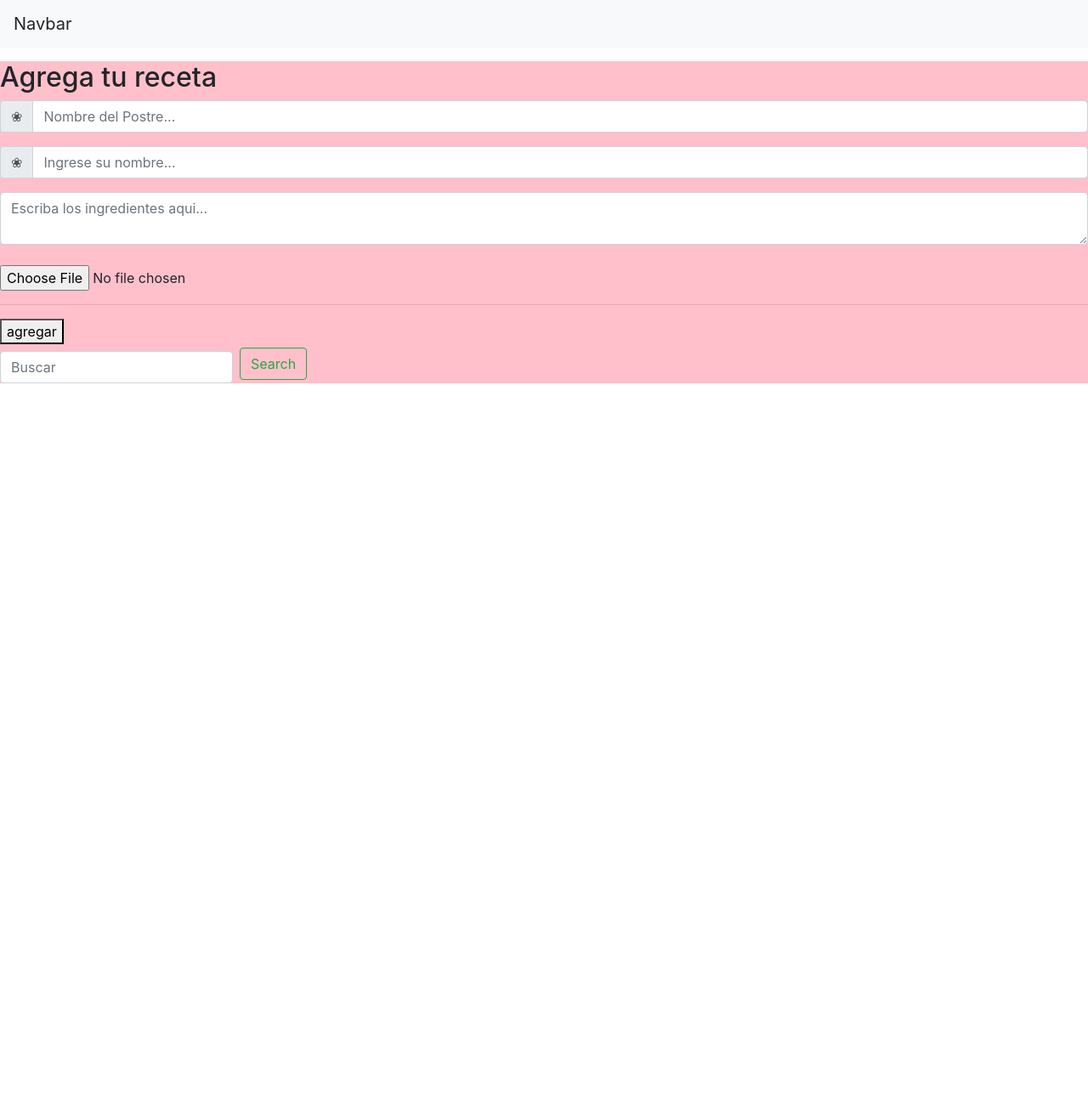
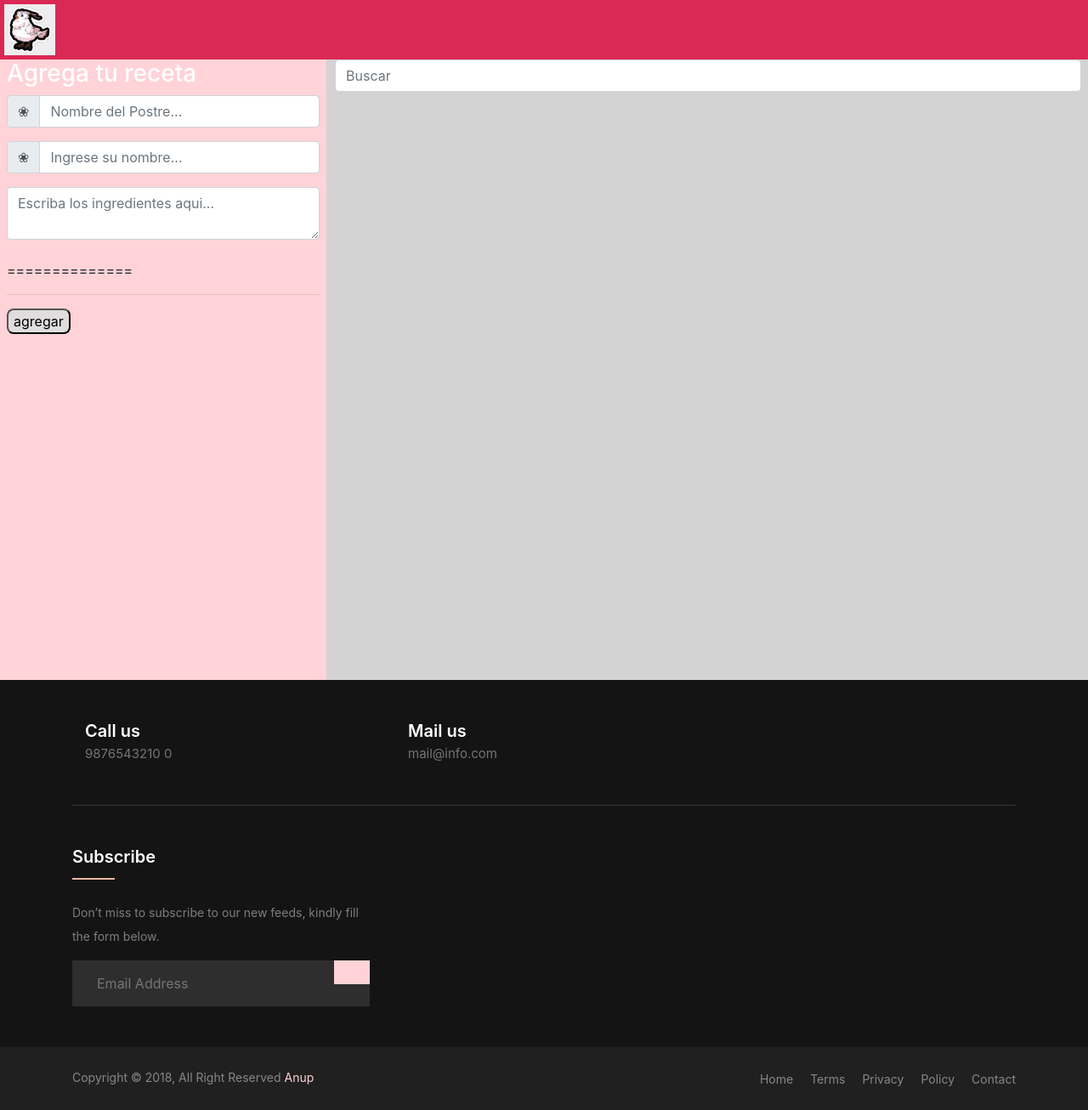
Before and after one commit to magalyleija/VueProject, a Vue app: page / in a window 1280 px wide. Shown: the whole page at 85% size. Before the commit the page ends 800 px from the top, so only its background shows below. Built offline with nearby package versions, Linux system fonts and the light colour scheme.

Commit message:
ultimosDetalles

```diff
--- /dev/null
+++ b/public/estiloNav.css
@@ -0,0 +1,15 @@
+#nav{
+    position: fixed;
+    top:0;
+    left:0;
+    height: 70px;
+    width: 100%;
+    z-index: 1;
+    /* background: rgb(254, 128, 149) */
+    background: #DB2955;
+  }
+  #firo{
+    float: left;
+    margin-top: 5px;
+    margin-left: 5px;
+  }
--- a/public/index.html
+++ b/public/index.html
@@ -4,7 +4,7 @@
     <meta charset="utf-8">
     <meta http-equiv="X-UA-Compatible" content="IE=edge">
     <meta name="viewport" content="width=device-width,initial-scale=1.0">
-    <link rel="icon" href="%= BASE_URL %>favicon.ico">
+    <link rel="icon" src="@/assets/logo.png">
     <link rel="stylesheet" href="https://stackpath.bootstrapcdn.com/bootstrap/4.3.1/css/bootstrap.min.css" integrity="sha384-ggOyR0iXCbMQv3Xipma34MD+dH/1fQ784/j6cY/iJTQUOhcWr7x9JvoRxT2MZw1T" crossorigin="anonymous">
     <title>postres</title>
   </head>
--- a/src/App.vue
+++ b/src/App.vue
@@ -1,23 +1,27 @@
 <template>
   <div id="app">
-    <div id="nav">
       <Navbar></Navbar>
       <AgregaRece></AgregaRece>
-
+      <Footer></Footer>
     </div>
-  </div>
 </template>
 
 <script>
 import Navbar from "./components/Navbar.vue";
 import AgregaRece from "./components/AgregaRece.vue";
-//import PlanTar from "./components/PlanTar.vue";
+import Sidebar from "./components/Sidebar.vue";
+import Recipes from "./components/Recipes.vue";
+import Footer from "./components/Footer.vue";
+
 
 export default {
   name: "app",
   components: {
     Navbar,
-    AgregaRece
+    Sidebar,
+    Recipes,
+    AgregaRece,
+    Footer
   }
 };
 </script>
--- a/src/components/AgregaRece.vue
+++ b/src/components/AgregaRece.vue
@@ -1,69 +1,85 @@
 <template>
-  <div class="mt-3" id="Receta">
-    <h2>{{titulo}}</h2>
+  <div id="Receta">
+
+    <div id="sidebar">
+      <h3>{{titulo}}</h3>
       <div class="input-group mb-3">
         <div class="input-group-prepend">
           <span class="input-group-text" id="basic-addon1">❀</span>
         </div>
-      <input v-model="nuevoTitulo"
+        <input
+          v-model="nuevoTitulo"
           v-on:keyup.enter="agregarTitulo"
           type="text"
           class="form-control"
           placeholder="Nombre del Postre..."
           aria-label="Dessert"
-        aria-describedby="basic-addon1">
+          aria-describedby="basic-addon1"
+        >
       </div>
 
       <div class="input-group mb-3">
         <div class="input-group-prepend">
           <span class="input-group-text" id="basic-addon1">❀</span>
         </div>
-      <input v-model="nuevoUsuario"
+        <input
+          v-model="nuevoUsuario"
           v-on:keyup.enter="agregarUsuario"
           type="text"
           class="form-control"
           placeholder="Ingrese su nombre..."
           aria-label="Username"
-        aria-describedby="basic-addon1">
+          aria-describedby="basic-addon1"
+        >
       </div>
 
       <div class="input-group">
-      <textarea v-model="nuevaReceta"
+        <textarea
+          v-model="nuevaReceta"
           class="form-control"
           aria-label="With textarea"
-        placeholder="Escriba los ingredientes aqui...">
-      </textarea>
+          placeholder="Escriba los ingredientes aqui..."
+        ></textarea>
       </div>
 
       <br>
-    <input type="file">
+      ==============
       <hr>
-    <input  id="inp" type="text">
+      <input id="inp" type="text">
       <button id="agregar" @click="agregarTodo">agregar</button>
-    <button id="editar" @click="editarTarjeta" >editar</button>
+      <button id="editar" @click="editarTarjeta">editar</button>
       <button id="cancelar" @click="cancelar">cancelar</button>
-<!--<h6>{{nuevoUsuario}}</h6>-->
-<!--<h6>{{nuevoTitulo}}</h6>-->
-<!--<h6>{{nuevaReceta}}</h6>-->
+    </div>
 
+    <div id="recipes">
       <form class="form-inline">
-        <input id="buscar" class="form-control mr-sm-2" type="search" placeholder="Buscar">
-        <button class="btn btn-outline-success my-2 my-sm-0" type="submit"
-        @click="buscarDatos">Search</button>
+        <input
+          id="buscar"
+          v-model="search"
+          class="form-control mr-sm-2"
+          type="search"
+          placeholder="Buscar"
+          size="100%"
+        >
       </form>
-
-    <div>
-      <div id="card" class="card" style="width: 18rem" v-for="(item,index) of recetas" :key="item.id">
+      <div class="container">
+        <div class="row">
+            <div
+              id="card"
+              class="card mb-4"
+              style="width: 18rem"
+              v-for="(titulo,index) in busqueda"
+              :key="titulo.id"
+            >
               <img src="@/assets/Miira.jpg" class="card-img-top">
               <div class="card-body">
-          <h5 id="NomPost" class="card-title">{{item.lsnuevoTitulo}}</h5>
-          <h6 id="NomUss">{{item.lsnuevoUsuario}}</h6>
-          <p id="ReceUss"
-            class="card-text"
-          >{{item.lsnuevaReceta}}</p>
-          <!--<a href="#" class="btn btn-primary">Go somewhere</a>-->
-          <button id="editarCopy" class="btn-info" @click="editarCopy(0)" >✓</button>
-          <button class="btn-danger" @click="eliminar(index)">⌫</button>
+                <h5 id="NomTit" class="card-title">{{titulo.lsnuevoTitulo}}</h5>
+                <h6 id="NomUss">{{titulo.lsnuevoUsuario}}</h6>
+                <p id="ReceUss" class="card-text">{{titulo.lsnuevaReceta}}</p>
+                <button id="editarCopy" class="btn-info" @click="editarCopy(index)">✓</button>
+                <button id="eliminar" class="btn-danger" @click="eliminar(index)">⌫</button>
+              </div>
+            </div>
         </div>
       </div>
     </div>
@@ -80,53 +96,77 @@ export default {
       recetas: [],
       nuevoUsuario: "",
       nuevoTitulo: "",
-      nuevaReceta: ""
+      nuevaReceta: "",
+      search: ""
     };
   },
   methods: {
-    agregarTodo(){
+    limpiar(){
+      this.nuevoUsuario = "";
+      this.nuevoTitulo  = "";
+      this.nuevaReceta  = "";
+    },
+    setLocStor(){
+      localStorage.setItem("postres-vue", JSON.stringify(this.recetas));
+    },
+    vistaBotonesDesaparecer(){
+      document.getElementById("agregar").style.display  = "block";
+      document.getElementById("editar").style.visibility   = "hidden";
+      document.getElementById("cancelar").style.visibility = "hidden";
+    },
+    vistaBotonesAparecer(){
+      document.getElementById("agregar").style.display = "none";
+      document.getElementById("editar").style.visibility = "visible";
+      document.getElementById("cancelar").style.visibility = "visible";
+    },
+    ussaJson(index){
+      this.nuevoTitulo  = this.recetas[index].lsnuevoTitulo;
+      this.nuevoUsuario = this.recetas[index].lsnuevoUsuario;
+      this.nuevaReceta  = this.recetas[index].lsnuevaReceta;
+    },
+    jsonaUss(index){
+      this.recetas[index].lsnuevoTitulo  = this.nuevoTitulo;
+      this.recetas[index].lsnuevoUsuario = this.nuevoUsuario;
+      this.recetas[index].lsnuevaReceta  = this.nuevaReceta;
+    },
+    agregarTodo() {
       this.recetas.push({
         lsnuevoTitulo: this.nuevoTitulo,
         lsnuevoUsuario: this.nuevoUsuario,
         lsestado: false,
         lsnuevaReceta: this.nuevaReceta
       });
-      //console.log(this.recetas);
-      this.nuevoUsuario = "";
-      this.nuevoTitulo = "";
-      this.nuevaReceta = "";
-      localStorage.setItem('postres-vue', JSON.stringify(this.recetas));
+      this.limpiar();
+      this.setLocStor();
     },
-    buscarDatos(){ },
-
-    editarCopy(index){
-      this.nuevoTitulo  = this.recetas[index].lsnuevoTitulo;
-      this.nuevoUsuario = this.recetas[index].lsnuevoUsuario;
-      this.nuevaReceta  = this.recetas[index].lsnuevaReceta;
-      document.getElementById('inp').value = index;
-      document.getElementById('agregar').style.display = "none";
-      document.getElementById('editar').style.visibility = "visible";
-      document.getElementById('cancelar').style.visibility = "visible";
+    editarCopy(index) {
+      this.ussaJson(index);
+      document.getElementById("inp").value = index;
+      this.vistaBotonesAparecer();
     },
-    editarTarjeta(){
-      let index = document.getElementById('inp').value;
+    editarTarjeta() {
+      let index = document.getElementById("inp").value;
       //let datosNuevos = JSON.parse(localStorage.getItem("postres-vue"));
-      this.recetas[index].lsnuevaReceta = this.nuevaReceta;
-      //console.log(this.recetas);
-      localStorage.setItem('postres-vue', JSON.stringify(this.recetas));
+      this.jsonaUss(index);
+      this.vistaBotonesDesaparecer();
+      this.limpiar();
+      this.setLocStor();
     },
     eliminar(index) {
       this.recetas.splice(index, 1);
-      localStorage.setItem('postres-vue', JSON.stringify(this.recetas));
+      this.setLocStor();
     },
-    cancelar(){
-      localStorage.setItem('postres-vue', JSON.stringify(this.recetas));
-      this.nuevoTitulo = "";
-      this.nuevoUsuario = "";
-      this.nuevaReceta = "";
-      document.getElementById('agregar').style.display = "block";
-      document.getElementById('editar').style.display = "none";
-      document.getElementById('cancelar').style.display = "none";
+    cancelar() {
+      this.limpiar();
+      this.setLocStor();
+      this.vistaBotonesDesaparecer();
+    }
+  },
+  computed: {
+    busqueda() {
+      return this.recetas.filter(titulo =>
+        titulo.lsnuevoTitulo.toLowerCase().includes(this.search.toLowerCase())
+      );
     }
   },
   //Proceso LocalStorage
@@ -139,57 +179,82 @@ export default {
     }
   }
 };
-
-/*agregarTitulo() {
-      this.recetas.push({
-        receTitulo: this.nuevoTitulo
-      });
-      this.nuevoTitulo = "";
-      localStorage.setItem('postres-vue', JSON.stringify(this.recetas));
-    },
-    agregarUsuario() {
-      //console.log('diste click ', this.nuevaReceta);
-      this.recetas.push({
-        nombre: this.nuevoUsuario,
-        estado: false
-      });
-      //console.log(this.recetas);
-      this.nuevoUsuario = "";
-      localStorage.setItem('postres-vue', JSON.stringify(this.recetas));
-    },
-    agregarReceta() {
-      this.recetas.push({
-        nuevaReceta: this.nuevaReceta
-      });
-      this.nuevaReceta = "";
-      localStorage.setItem('postres-vue', JSON.stringify(this.recetas));
-    },
-
-*/
 </script>
 
-<style>
+<style scoped>
+h3{
+  color: white;
+}
 #Receta {
   background: pink;
+  margin-top: 70px;
+}
+#sidebar {
+  position: fixed;
+  top: 0;
+  left: 0;
+  background: rgb(255, 211, 215);
+  width: 30%;
+  height: calc(100vh - 70px);
+  margin-top: 70px;
+  padding-left: 8px;
+  padding-right: 8px;
 }
 #buscar{
-  margin-top: 8px
+  width: 100%;
+  margin-left: 10px;
 }
-.card{
+#recipes {
+  background: rgb(211, 211, 211);
+  width: 70%;
+  margin-left: 30%;
+  display: inline-block;
+  min-height: calc(100vh - 70px);
+}
+#recipes .row {
+justify-content: center;
+}
+
+.card {
   margin: 10px;
+  margin-top: 20px;
   display: block;
+  background: #FDF5BF;
 }
-#editar{
-  visibility: hidden
+#editar {
+  background: rgb(223, 221, 221);
+  margin-right: 6px;
+  border-radius: 8px;
+  visibility: hidden;
 }
-#cancelar{
-  visibility: hidden
+#cancelar {
+  background: rgb(223, 221, 221);
+  border-radius: 8px;
+  visibility: hidden;
 }
-#agregar{
-  visibility: visible
+#editarCopy{
+  background: rgb(255, 211, 215);
+  color: gray;
+  border-color: rgb(255, 211, 215);
+  margin-right: 5px;
+  border-radius: 15px;
 }
-#inp{
-  /*visibility: hidden*/
-  display: none
+#eliminar{
+  background: #DB2955;
+  border-radius: 15px;
+}
+#agregar {
+  background: rgb(223, 221, 221);
+  border-radius: 8px;
+  visibility: visible;
+}
+#inp {
+  display: none;
+}
+#nomTit {
+  visibility: visible;
+}
+#nomPost {
+  visibility: visible;
 }
 </style>
--- /dev/null
+++ b/src/components/Footer.vue
@@ -0,0 +1,251 @@
+<template>
+  <div>
+    <footer id="footer" class="footer-section">
+      <div class="container">
+        <div class="footer-cta pt-5 pb-5">
+          <div class="row">
+            <div class="col-xl-4 col-md-4 mb-30">
+              <div class="single-cta">
+                <i class="fas fa-phone"></i>
+                <div class="cta-text">
+                  <h4>Call us</h4>
+                  <span>9876543210 0</span>
+                </div>
+              </div>
+            </div>
+            <div class="col-xl-4 col-md-4 mb-30">
+              <div class="single-cta">
+                <i class="far fa-envelope-open"></i>
+                <div class="cta-text">
+                  <h4>Mail us</h4>
+                  <span>mail@info.com</span>
+                </div>
+              </div>
+            </div>
+          </div>
+        </div>
+        <div class="footer-content pt-5 pb-5">
+          <div class="row">
+            <div class="col-xl-4 col-lg-4 col-md-6 mb-50">
+              <div class="footer-widget">
+                <div class="footer-widget-heading">
+                  <h3>Subscribe</h3>
+                </div>
+                <div class="footer-text mb-25">
+                  <p>Don’t miss to subscribe to our new feeds, kindly fill the form below.</p>
+                </div>
+                <div class="subscribe-form">
+                  <form action="#">
+                    <input type="text" placeholder="Email Address">
+                    <button>
+                      <i class="fab fa-telegram-plane"></i>
+                    </button>
+                  </form>
+                </div>
+              </div>
+            </div>
+          </div>
+        </div>
+      </div>
+      <div class="copyright-area">
+        <div class="container">
+          <div class="row">
+            <div class="col-xl-6 col-lg-6 text-center text-lg-left">
+              <div class="copyright-text">
+                <p>
+                  Copyright &copy; 2018, All Right Reserved
+                  <a
+                    href="https://codepen.io/anupkumar92/"
+                  >Anup</a>
+                </p>
+              </div>
+            </div>
+            <div class="col-xl-6 col-lg-6 d-none d-lg-block text-right">
+              <div class="footer-menu">
+                <ul>
+                  <li>
+                    <a href="#">Home</a>
+                  </li>
+                  <li>
+                    <a href="#">Terms</a>
+                  </li>
+                  <li>
+                    <a href="#">Privacy</a>
+                  </li>
+                  <li>
+                    <a href="#">Policy</a>
+                  </li>
+                  <li>
+                    <a href="#">Contact</a>
+                  </li>
+                </ul>
+              </div>
+            </div>
+          </div>
+        </div>
+      </div>
+    </footer>
+  </div>
+</template>
+
+<style scoped>
+ul {
+  margin: 0px;
+  padding: 0px;
+}
+.footer-section {
+  background: #151414;
+  position: relative;
+}
+.footer-cta {
+  border-bottom: 1px solid #373636;
+}
+.single-cta i {
+  color: rgb(255, 211, 215);
+  font-size: 30px;
+  float: left;
+  margin-top: 8px;
+}
+.cta-text {
+  padding-left: 15px;
+  display: inline-block;
+}
+.cta-text h4 {
+  color: #fff;
+  font-size: 20px;
+  font-weight: 600;
+  margin-bottom: 2px;
+}
+.cta-text span {
+  color: #757575;
+  font-size: 15px;
+}
+.footer-content {
+  position: relative;
+  z-index: 2;
+}
+.footer-pattern img {
+  position: absolute;
+  top: 0;
+  left: 0;
+  height: 330px;
+  background-size: cover;
+  background-position: 100% 100%;
+}
+.footer-logo {
+  margin-bottom: 30px;
+}
+.footer-logo img {
+  max-width: 200px;
+}
+.footer-text p {
+  margin-bottom: 14px;
+  font-size: 14px;
+  color: #7e7e7e;
+  line-height: 28px;
+}
+.footer-social-icon span {
+  color: #fff;
+  display: block;
+  font-size: 20px;
+  font-weight: 700;
+  font-family: "Poppins", sans-serif;
+  margin-bottom: 20px;
+}
+.footer-social-icon a {
+  color: #fff;
+  font-size: 16px;
+  margin-right: 15px;
+}
+.footer-social-icon i {
+  height: 40px;
+  width: 40px;
+  text-align: center;
+  line-height: 38px;
+  border-radius: 50%;
+}
+.facebook-bg {
+  background: #3b5998;
+}
+.twitter-bg {
+  background: #55acee;
+}
+.google-bg {
+  background: rgb(255, 211, 215);
+}
+.footer-widget-heading h3 {
+  color: #fff;
+  font-size: 20px;
+  font-weight: 600;
+  margin-bottom: 40px;
+  position: relative;
+}
+.footer-widget-heading h3::before {
+  content: "";
+  position: absolute;
+  left: 0;
+  bottom: -15px;
+  height: 2px;
+  width: 50px;
+  background: #e6b8a2;
+}
+.footer-widget ul li {
+  display: inline-block;
+  width: 50%;
+  margin-bottom: 12px;
+}
+.footer-widget ul li a:hover {
+  color: rgb(255, 211, 215);
+}
+.footer-widget ul li a {
+  color: #878787;
+  text-transform: capitalize;
+}
+.subscribe-form {
+  position: relative;
+  overflow: hidden;
+}
+.subscribe-form input {
+  width: 100%;
+  padding: 14px 28px;
+  background: #2e2e2e;
+  border: 1px solid #2e2e2e;
+  color: #fff;
+}
+.subscribe-form button {
+  position: absolute;
+  right: 0;
+  background: rgb(255, 211, 215);
+  padding: 13px 20px;
+  border: 1px solid rgb(255, 211, 215);
+  top: 0;
+}
+.subscribe-form button i {
+  color: #fff;
+  font-size: 22px;
+  transform: rotate(-6deg);
+}
+.copyright-area {
+  background: #202020;
+  padding: 25px 0;
+}
+.copyright-text p {
+  margin: 0;
+  font-size: 14px;
+  color: #878787;
+}
+.copyright-text p a {
+  color: rgb(255, 211, 215);
+}
+.footer-menu li {
+  display: inline-block;
+  margin-left: 20px;
+}
+.footer-menu li:hover a {
+  color: rgb(255, 211, 215);
+}
+.footer-menu li a {
+  font-size: 14px;
+  color: #878787;
+}
+</style>
--- a/src/components/Navbar.vue
+++ b/src/components/Navbar.vue
@@ -1,8 +1,8 @@
 <template>
   <div>
-    <nav class="navbar navbar-light bg-light">
-      <a class="navbar-brand">Navbar</a>
-    </nav>
+    <div id="nav">
+      <img id="firo" src="@/assets/firo.jpg" alt="firo" width="60px" height="60px">
+    </div>
   </div>
 </template>
 
@@ -11,3 +11,20 @@ export default {
     name: 'Navbar'
 };
 </script>
+<style scoped>
+  #nav{
+    position: fixed;
+    top:0;
+    left:0;
+    height: 70px;
+    width: 100%;
+    z-index: 1;
+    /* background: rgb(254, 128, 149) */
+    background: #DB2955;
+  }
+  #firo{
+    float: left;
+    margin-top: 5px;
+    margin-left: 5px;
+  }
+</style>
--- /dev/null
+++ b/src/components/Recipes.vue
@@ -0,0 +1,21 @@
+<template>
+  <div>
+    <p>Hola de recipes</p>
+  </div>
+</template>
+
+<script>
+export default {
+    name: 'Recipes'
+};
+</script>
+<style scoped>
+  div{
+      background: green;
+      width: 70%;
+      margin-left: 30%;
+      display: inline-block;
+      min-height: calc(100vh - 70px);
+      margin-top: 70px;
+  }
+</style>
--- /dev/null
+++ b/src/components/Sidebar.vue
@@ -0,0 +1,23 @@
+<template>
+  <div>
+    <p>Hola de sidebar</p>
+  </div>
+</template>
+
+<script>
+export default {
+    name: 'Sidebar',
+    props: ['titulo']
+};
+</script>
+<style scoped>
+  div{
+      position: fixed;
+      top:0;
+      left: 0;
+      background: yellow;
+      width: 30%;
+      height: calc(100vh - 70px);
+      margin-top: 70px;
+  }
+</style>
```
Also changed, not shown: src/assets/firo.jpg (added), src/assets/postre.png (added). Lines whose indentation alone changed are shown as unchanged.
